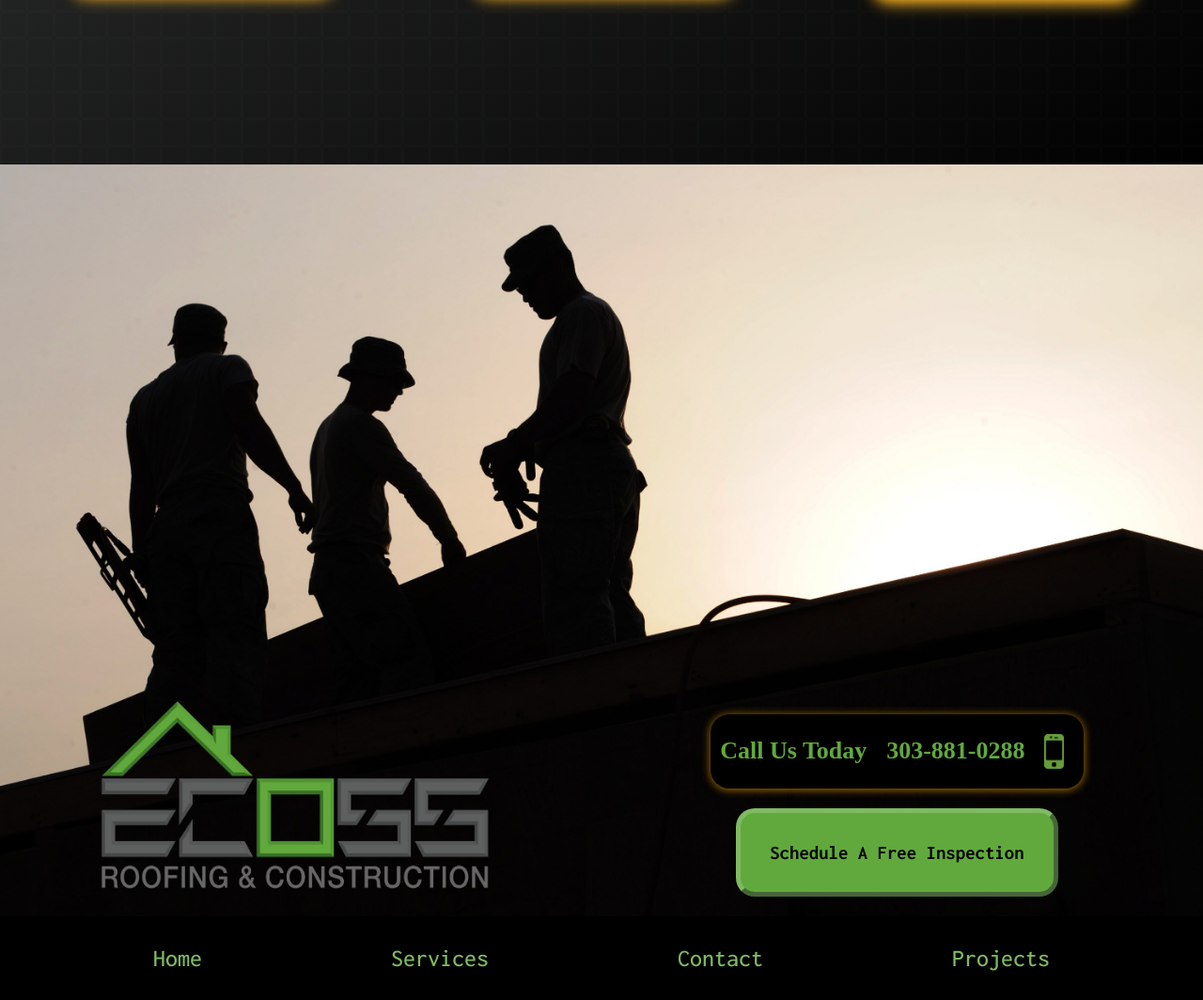
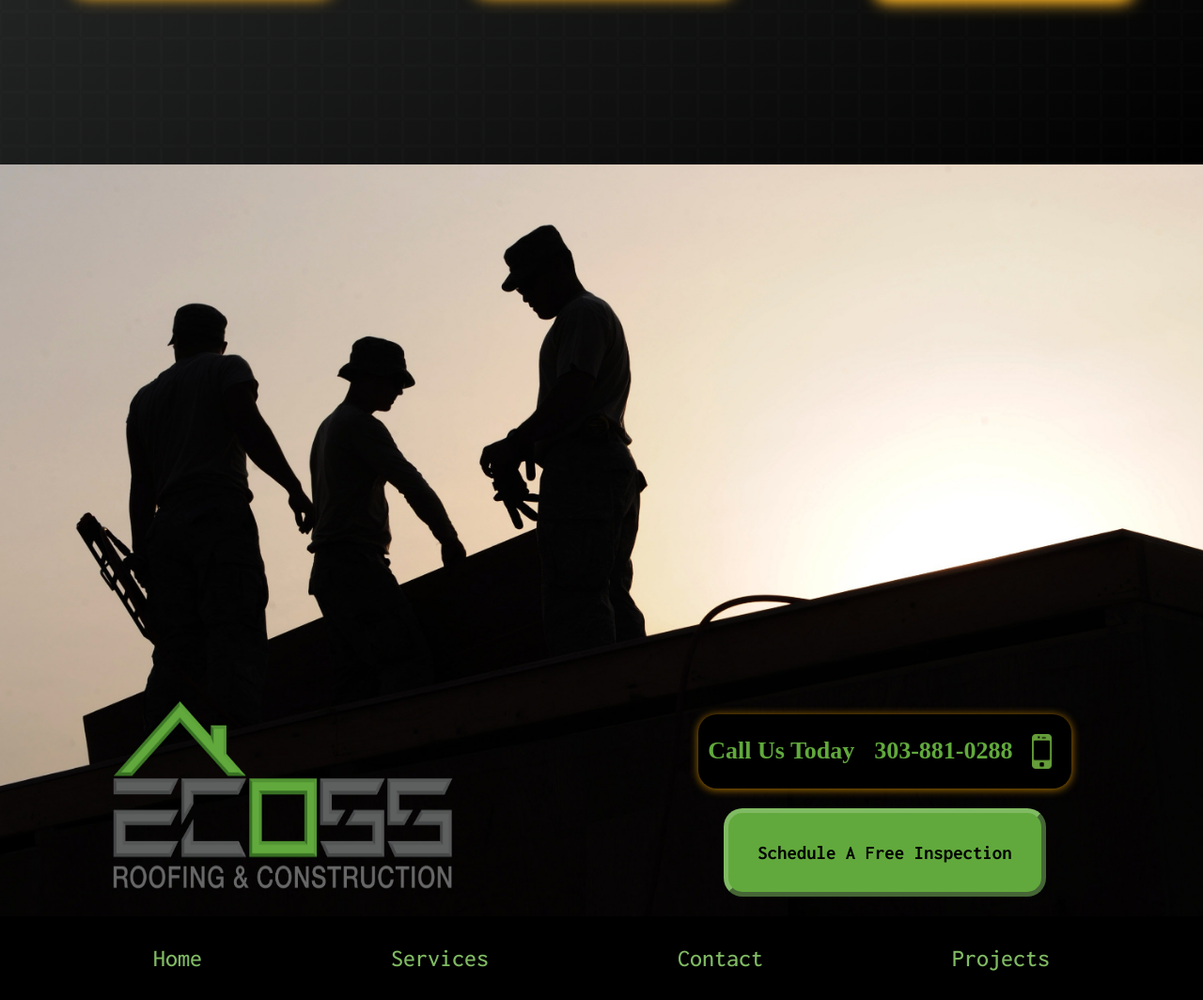
Before and after one commit to Austin-dv-Evans/Ecoss-Roofing-Website, a React (Create React App) app: page / in a window 1280 px wide. Shown: the part 1580-2644 px from the top of the page at 94% size. Built offline with nearby package versions, Linux system fonts and the light colour scheme.

Commit message:
minor change

```diff
--- a/src/Css/App.css
+++ b/src/Css/App.css
@@ -367,7 +367,7 @@
 }
 .footer__logo {
   height: 20rem;
-  width: 40rem;
+  width: 35rem;
 }
 @media only screen and (max-width: 33em) {
   .footer__logo {
--- a/src/Sass/components/Footer.scss
+++ b/src/Sass/components/Footer.scss
@@ -28,7 +28,8 @@
   }
   &__logo {
     height: 20rem;
-    width: 40rem;
+    // width: 40rem;
+    width: 35rem;
     @include respond(tiny-phone) {
       margin-left: -10rem;
     }
--- a/src/screens/Contact.js
+++ b/src/screens/Contact.js
@@ -27,7 +27,7 @@ const Contact = () => {
     }
     else{
       axios.post(
-        "https://sheet.best/api/sheets/d53e427d-a0aa-436d-8974-ee6674eb8013",
+        "https://sheet.best/api/sheets/36c9d1ca-d4a9-4b09-9c16-0e6eceab2faa",
         { name, email, address, phone, info, date }
       )
       setAlertDialog(true)
```
